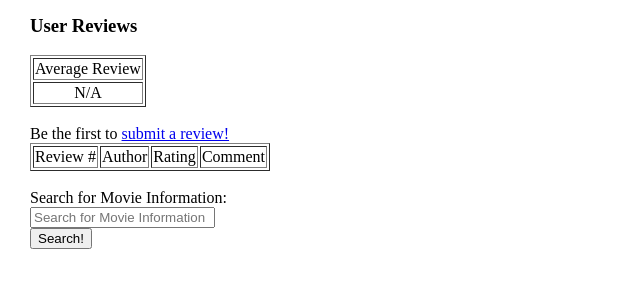
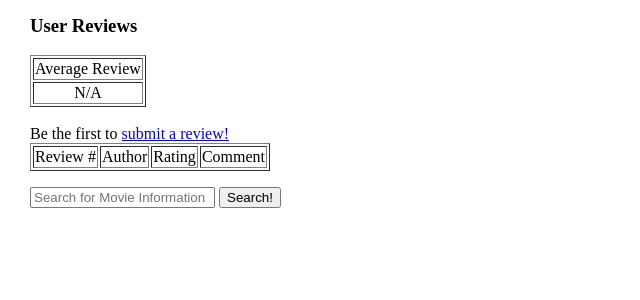
Before and after one commit to theyingbin/cs143, a PHP site: page /show_movie_info.php?id=1 in a window 1280 px wide. Shown: the part 249-549 px from the top of the page, without its empty margins (0-640 px from the left). Run offline with PHP 8.4, Linux system fonts and the light colour scheme; data that the repository does not hold is empty.

Commit message:
Fixed UI of search

```diff
--- a/project1c/show_movie_info.php
+++ b/project1c/show_movie_info.php
@@ -117,12 +117,12 @@
       $reviews->free();
     }
     ?>
-    <br>
-    <label for="search">Search for Movie Information:</label>
-        <form class="form-group" action="search.php" method ="GET">
-          <input type="text" id="search" placeholder="Search for Movie Information" name="search"><br>
-          <input type="submit" value="Search!" class="btn btn-default"><br>
-        </form>
+    <p>
+      <form action="search.php" method="GET">
+        <input type="text" name="search" placeholder="Search for Movie Information"></input>
+        <input type="submit" value="Search!" />
+      </form>
+    </p>
     <?php
 
     $db->close();
```
Also changed, not shown: project1c/show_actor_info.php (+6 -4 lines).
